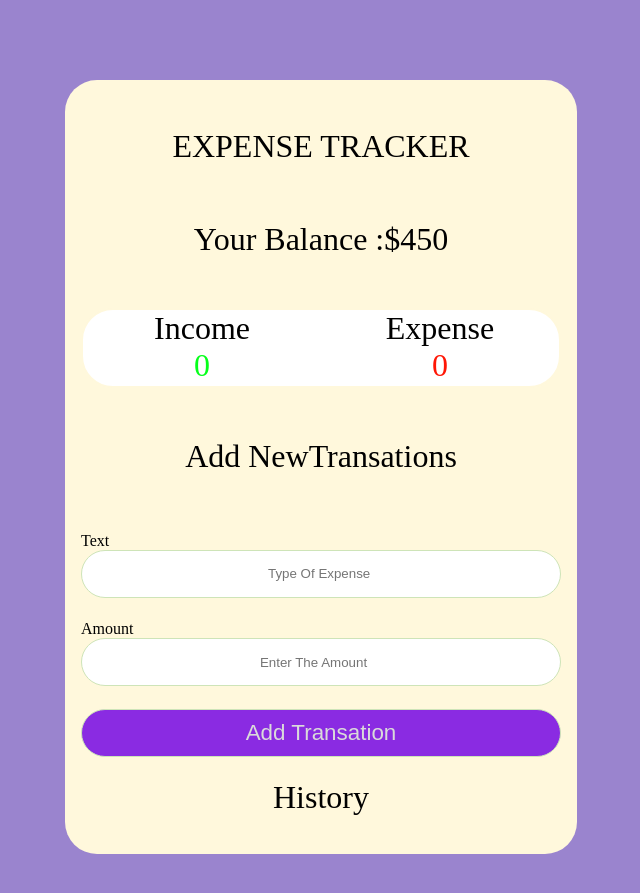
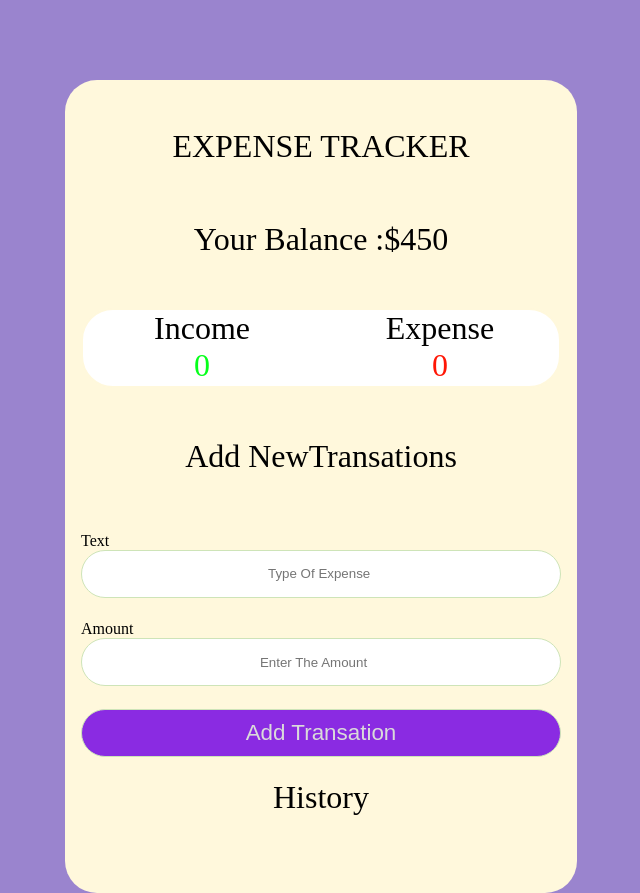
Before and after one commit to sahilverma0146/Expense-Tracker, a React (Create React App) app in the folder expense-tracker-app/: page / in a window 1280 px wide. Shown: the whole page, without its empty margins (319-959 px from the left). Before the commit the page ends 854 px from the top, so only its background shows below. Built offline with nearby package versions, Linux system fonts and the light colour scheme.

Commit message:
Update Tracker.css

```diff
--- a/expense-tracker-app/src/component/Tracker.css
+++ b/expense-tracker-app/src/component/Tracker.css
@@ -84,3 +84,12 @@ button{
 .Expense p{
     color: rgb(255, 22, 5);
 }
+.history{
+    padding-left: 1rem;
+    height: max-content;
+    width: 100%;
+    display: flex;
+    flex-direction: row;
+    justify-content: space-between;
+    /* border: 2px solid black; */
+}
```
